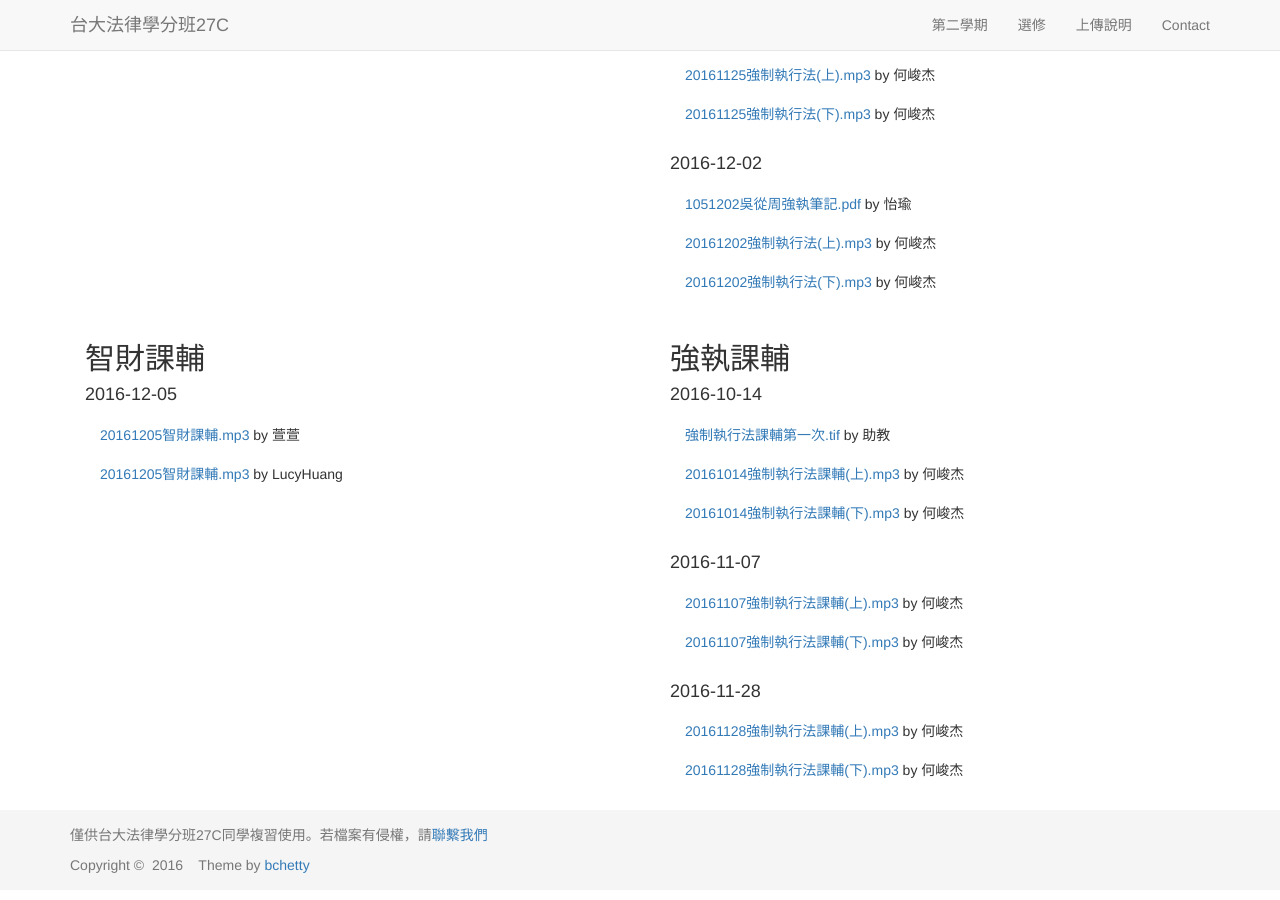
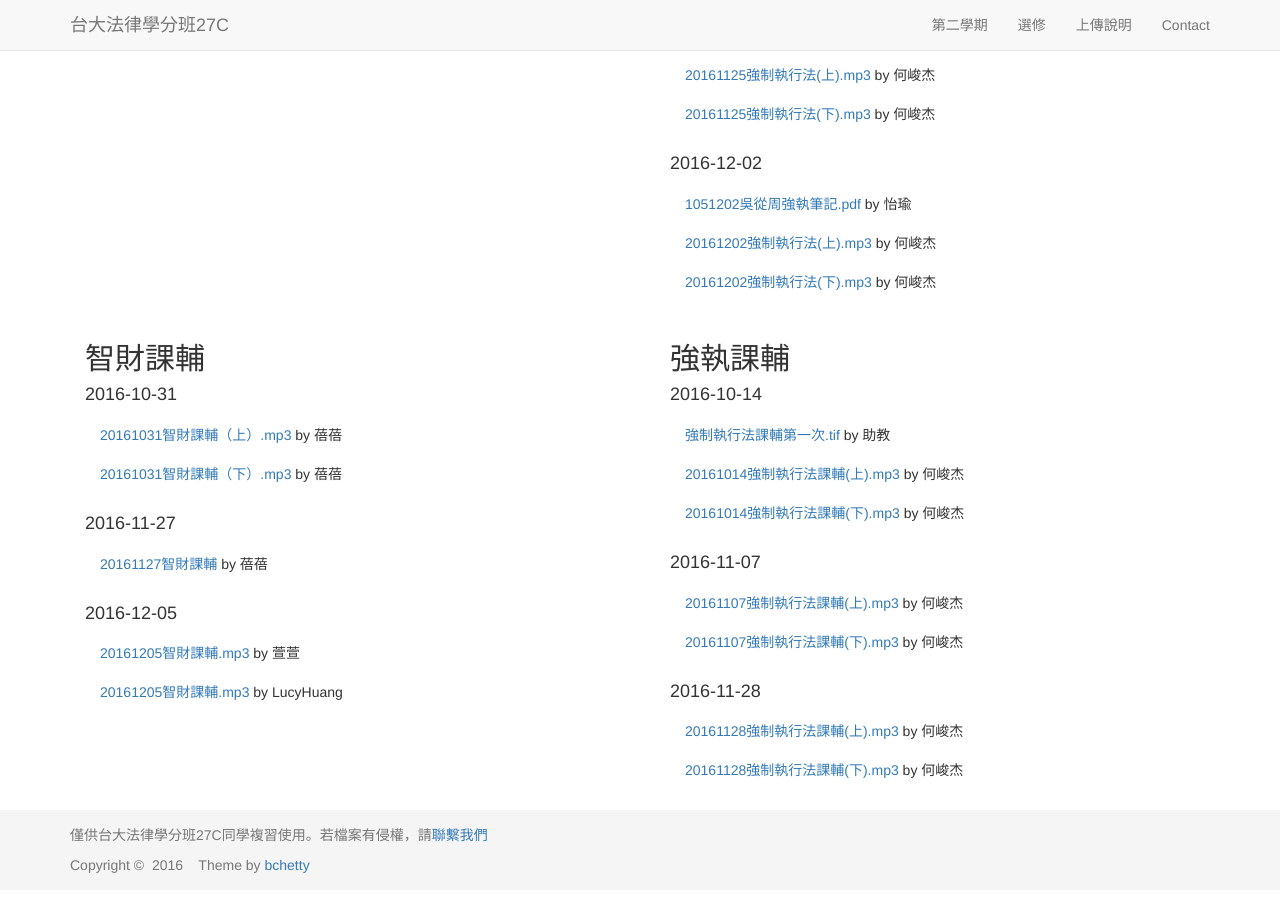
Before and after one commit to maxmilian/ntu_specs_law, a Jekyll site: the page built from elective/index.html, in a window 1280 px wide and 900 px high, scrolled down 1519 px. Built offline with Jekyll 4.4.1, drawn with Linux system fonts in a browser that asks for light colours; nearby versions of some CDN libraries.

Commit message:
add records

```diff
--- a/elective/index.html
+++ b/elective/index.html
@@ -114,6 +114,15 @@ layout: template1
   <div class="row">
     <div class="col-md-6">
       <h2>智財課輔</h2>
+      <h4>2016-10-31</h4>
+      <ul class="list-group">
+        <li class="list-group-item"><a href="{{ site.intellectual_property_ra_record }}/Bei_1_1.mp3">20161031智財課輔（上）.mp3</a> by 蓓蓓</li>
+        <li class="list-group-item"><a href="{{ site.intellectual_property_ra_record }}/Bei_1_2.mp3">20161031智財課輔（下）.mp3</a> by 蓓蓓</li>
+      </ul>
+      <h4>2016-11-27</h4>
+      <ul class="list-group">
+        <li class="list-group-item"><a href="{{ site.intellectual_property_ra_record }}/Bei_2.mp3">20161127智財課輔</a> by 蓓蓓</li>
+      </ul>
       <h4>2016-12-05</h4>
       <ul class="list-group">
         <li class="list-group-item"><a href="{{ site.intellectual_property_ra_record }}/Hsuan_1.mp3">20161205智財課輔.mp3</a> by 萱萱</li>
--- a/semester2/index.html
+++ b/semester2/index.html
@@ -214,9 +214,14 @@ layout: template1
       </ul>
       <h4>2016-11-21</h4>
       <ul class="list-group">
+        <li class="list-group-item"><a href="/ntu_specs_law/semester2/civil_procedure/doc/material_2.pdf">27期C班民訴課輔講義(二)(講義版).pdf</a> by 助教</li>
         <li class="list-group-item"><a href="{{ site.civil_procedure_ra_record }}/Kao_2_1.mp3">20161121民事訴訟法課輔(上).mp3</a> by 高</li>
         <li class="list-group-item"><a href="{{ site.civil_procedure_ra_record }}/Kao_2_2.mp3">20161121民事訴訟法課輔(下).mp3</a> by 高</li>
         <li class="list-group-item"><a href="{{ site.civil_procedure_ra_record }}/Huang_2.mp3">20161121-民訴課輔.mp3</a> by LucyHuang</li>
+      </ul>
+      <h4>2016-12-12</h4>
+      <ul class="list-group">
+        <li class="list-group-item"><a href="/ntu_specs_law/semester2/civil_procedure/doc/material_3.pdf">27期C班民訴課輔講義(三)(講義版).pdf</a> by 助教</li>
       </ul>
     </div>
     <div class="col-md-6">
```
Also changed, not shown: 2 other files.
